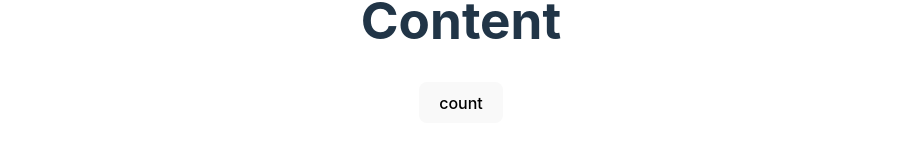
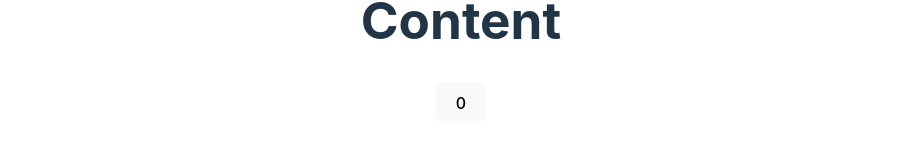
Before and after one commit to YooHyeok/vue3-vite-csslick-basic, a Vue app: page / in a window 1280 px wide. Shown: the part 1274-1421 px from the top of the page, without its empty margins (179-1100 px from the left). Built offline with nearby package versions, Linux system fonts and the light colour scheme.

Commit message:
feat: `Chapter06` -  Event 예제 버튼클릭 카운트 증가 구현

```diff
--- a/src/components/Chapter06.vue
+++ b/src/components/Chapter06.vue
@@ -1,6 +1,8 @@
 <script setup>
-  import { ref } from 'vue'
+import { ref } from 'vue'
+const count = ref(0); // 상태변수 추가
+
 </script>
 <template>
-  <button>count</button>
+<button @click="count++">{{ count }}</button> <!-- button태그 추가 및 실행문 바인딩 -->
 </template>
```
